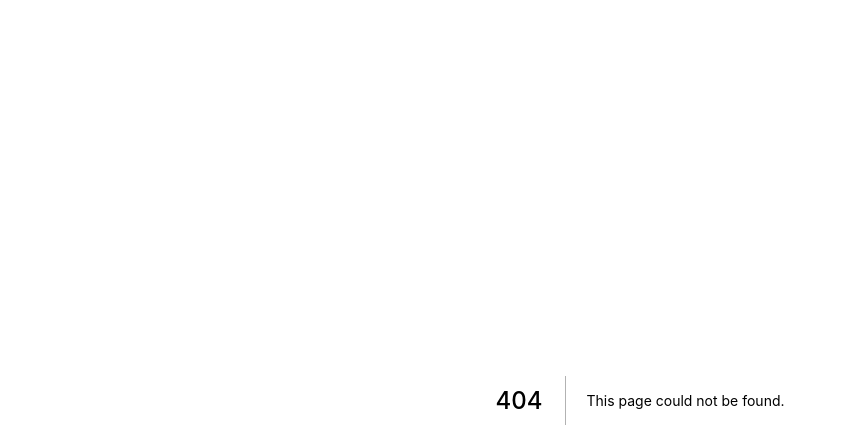
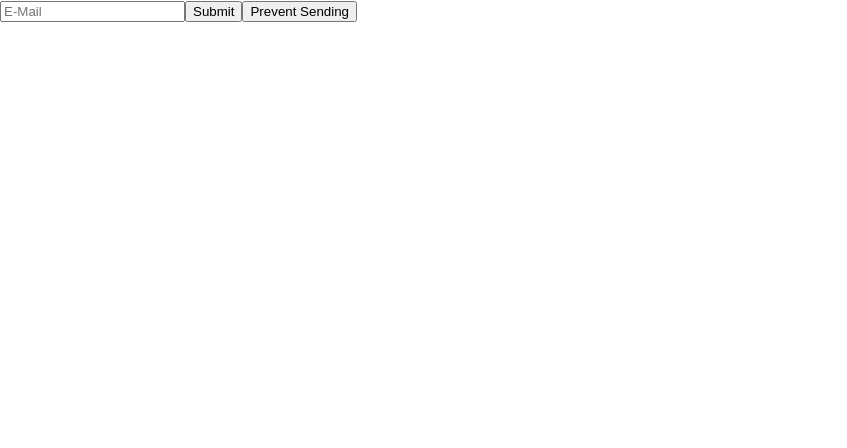
Before and after one commit to quirrel-dev/demo.quirrel.dev, a Next.js app: page /managed in a window 1280 px wide. Before the commit this address had no page. Shown: the top 448 px of the page, without its empty margins (0-847 px from the left). Built offline with nearby package versions, Linux system fonts and the light colour scheme.

Commit message:
Add example on managed queues

```diff
--- a/package.json
+++ b/package.json
@@ -10,7 +10,7 @@
     "start": "next start"
   },
   "dependencies": {
-    "@quirrel/next": "^0.2.1",
+    "@quirrel/next": "^0.3.0",
     "next": "9.5.2",
     "postmark": "^2.5.5",
     "react": "16.13.1",
--- /dev/null
+++ b/pages/api/queues/managed-email.ts
@@ -0,0 +1,19 @@
+import { Queue } from "@quirrel/next";
+import * as postmark from "postmark";
+
+const client = new postmark.ServerClient(process.env.POSTMARK_TOKEN);
+
+interface EmailEnvelope {
+  recipient: string;
+}
+
+export default Queue<EmailEnvelope>("queues/managed-email", async (envelope) => {
+  await client.sendEmailWithTemplate(
+    new postmark.TemplatedMessage(
+      "managed@quirrel.dev",
+      "managed",
+      {},
+      envelope.recipient
+    )
+  );
+});
--- /dev/null
+++ b/pages/api/revokeManagedEmail.ts
@@ -0,0 +1,10 @@
+import { NextApiRequest, NextApiResponse } from "next";
+import managedEmailQueue from "./queues/managed-email";
+
+export default async function (req: NextApiRequest, res: NextApiResponse) {
+  const { email } = req.body as { email: string };
+
+  await managedEmailQueue.delete(email);
+
+  res.status(200).end();
+}
--- /dev/null
+++ b/pages/api/submitManagedForm.ts
@@ -0,0 +1,18 @@
+import { NextApiRequest, NextApiResponse } from "next";
+import managedEmailQueue from "./queues/managed-email";
+
+export default async function (req: NextApiRequest, res: NextApiResponse) {
+  const { email } = req.body as { email: string };
+
+  await managedEmailQueue.enqueue(
+    {
+      recipient: email,
+    },
+    {
+      delay: 10 * 1000,
+      jobId: email,
+    }
+  );
+
+  res.status(200).end();
+}
--- /dev/null
+++ b/pages/managed.js
@@ -0,0 +1,52 @@
+import { useState } from "react";
+
+export default function TaskManagement() {
+  const [email, setEmail] = useState("");
+  return (
+    <form
+      onSubmit={async (evt) => {
+        evt.preventDefault();
+
+        await fetch("/api/submitManagedForm", {
+          method: "POST",
+          headers: {
+            "Content-Type": "application/json",
+          },
+          body: JSON.stringify({ email }),
+        });
+
+        alert(
+          "Success! If this is the first time you've pressed the button during ten seconds, you'll receive an email."
+        );
+      }}
+    >
+      <input
+        type="email"
+        placeholder="E-Mail"
+        required
+        name="email"
+        value={email}
+        onChange={(evt) => setEmail(evt.target.value)}
+      />
+      <button type="submit">Submit</button>
+
+      <button
+        onClick={async () => {
+          await fetch("/api/revokeManagedEmail", {
+            method: "POST",
+            headers: {
+              "Content-Type": "application/json",
+            },
+            body: JSON.stringify({ email }),
+          });
+
+          setEmail("");
+
+          alert("You won't receive the email anymore.");
+        }}
+      >
+        Prevent Sending
+      </button>
+    </form>
+  );
+}
```
Also changed, not shown: 1 other file (tests, documents, lock files or other folders).
